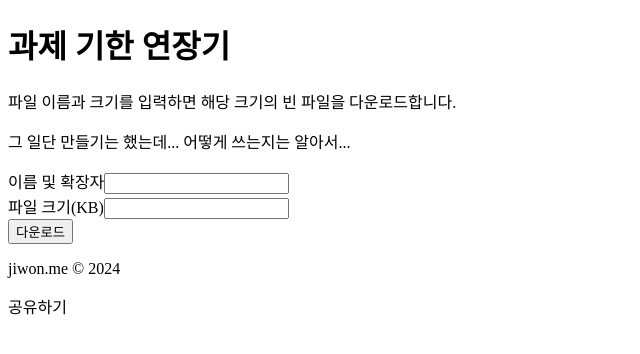
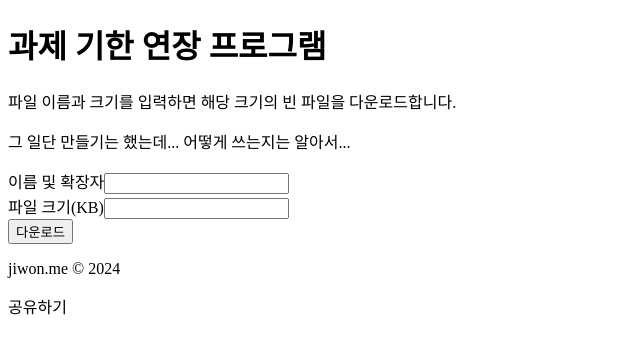
Before and after one commit to jiwonMe/fake-homework, a React (Vite) app: page / in a window 1280 px wide. Shown: the top 354 px of the page, without its empty margins (0-640 px from the left). Built offline with nearby package versions, Linux system fonts and the light colour scheme.

Commit message:
change title

```diff
--- a/src/App.tsx
+++ b/src/App.tsx
@@ -7,7 +7,7 @@
 const App = () => {
   return (
     <div className="flex flex-col items-center justify-center min-h-screen bg-gray-100 p-4">
-      <h1 className="text-2xl font-bold text-gray-800 mb-3">과제 기한 연장기</h1>
+      <h1 className="text-2xl font-bold text-gray-800 mb-3">과제 기한 연장 프로그램</h1>
       <p className="text-gray-700 text-sm">파일 이름과 크기를 입력하면 해당 크기의 빈 파일을 다운로드합니다.</p>
       <p className="text-gray-700 text-sm mb-6">그 일단 만들기는 했는데... 어떻게 쓰는지는 알아서...</p>
       <form
```
